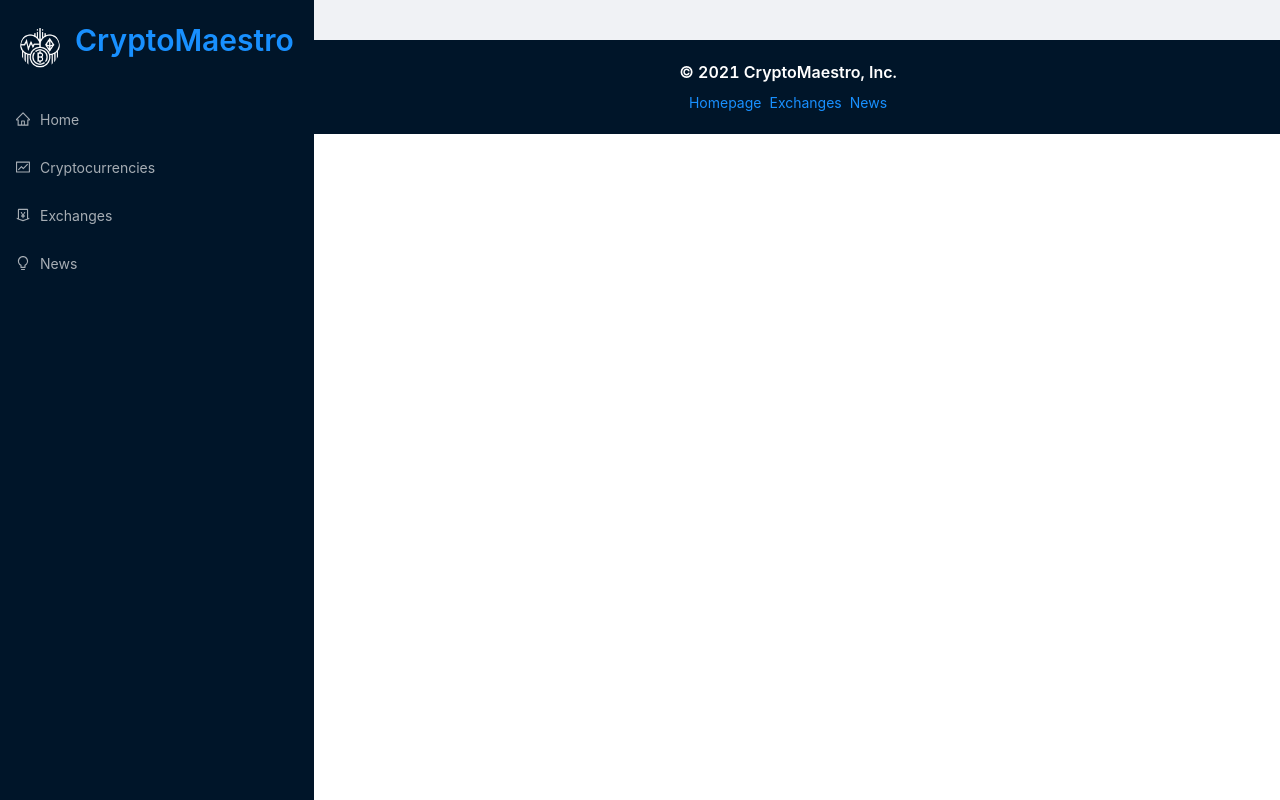
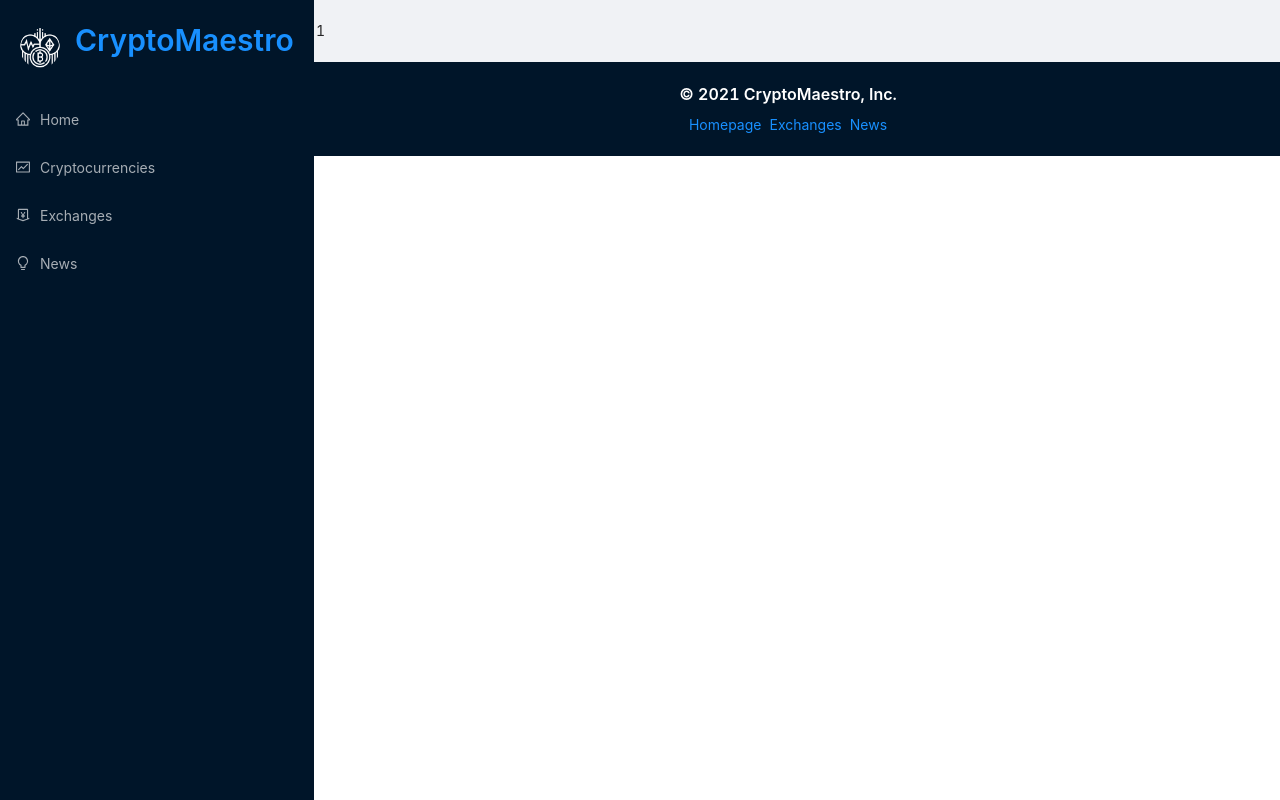
Before and after one commit to drew-react-projects/crypto-maestro, a React (Create React App) app: page /crypto/1 in a window 1280 px wide. Built offline with nearby package versions, Linux system fonts and the light colour scheme.

Commit message:
19. Necessary imports + show coin id using use param

```diff
--- a/src/components/CryptoDetails.jsx
+++ b/src/components/CryptoDetails.jsx
@@ -1,7 +1,28 @@
-import React from 'react';
+import React, { useState } from 'react';
+import HTMLReactParser from 'html-react-parser';
+import { useParams } from 'react-router-dom';
+import millify from 'millify';
+import { Col, Row, Typography, Select } from 'antd';
+import {
+  MoneyCollectOutlined,
+  DollarCircleOutlined,
+  FundOutlined,
+  ExclamationCircleOutlined,
+  StopOutlined,
+  TrophyOutlined,
+  CheckOutlined,
+  NumberOutlined,
+  ThunderboltOutlined,
+} from '@ant-design/icons';
+
+const { Title, Text } = Typography;
+const { Option } = Select;
 
 const CryptoDetails = () => {
-  return <div></div>;
+  const { coinId } = useParams();
+  const [timeperiod, setTimeperiod] = useState('7d');
+
+  return <div>{ coinId }</div>;
 };
 
 export default CryptoDetails;
```
Also changed, not shown: notes.txt.
